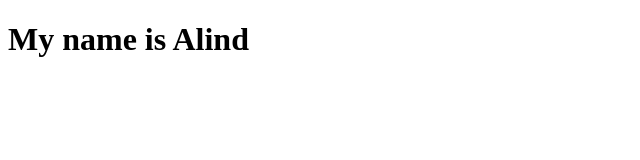
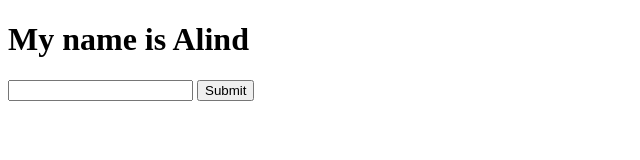
Before and after one commit to alindsharmasimply/alindsharmasimply.github.io, a plain HTML site: page index.html in a window 1280 px wide. Shown: the whole page, without its empty margins (0-640 px from the left). Drawn offline with Linux system fonts and the light colour scheme.

Commit message:
Third Commit

```diff
--- a/index.html
+++ b/index.html
@@ -5,5 +5,9 @@
 	</head>
 	<body>
 		<h1>My name is Alind</h1>
+		<form>
+			<input type="text" name="First_name">
+			<input type="submit" name="register">
+		</form>
 	</body>
 </html>
```
